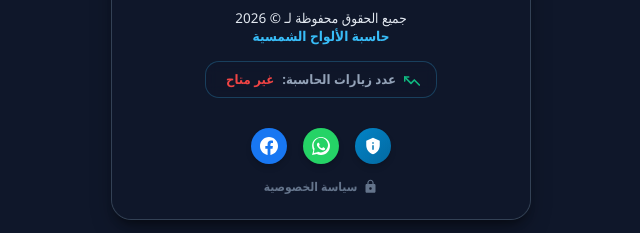
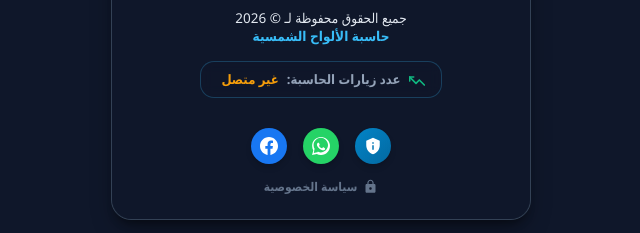
Before and after one commit to mazen-alawdhali/SolarToolsPro, a website: page www/index.html in a window 1280 px wide. Shown: the part 885-1118 px from the top of the page, 319-959 px from the left. Drawn offline with Linux system fonts and the light colour scheme; no server answers.

Commit message:
Add files via upload

```diff
--- a/www/index.html
+++ b/www/index.html
@@ -645,7 +645,7 @@
                 smartCalcBtn: "حاسبة الطاقة",
                 batteryCalcBtn: "مراقب البطارية", hoursUnit: "ساعة",
                 devBy: "جميع الحقوق محفوظة لـ",
-                authorName: "حاسبة الألواح الشمسية", visitsText: "عدد زيارات الحاسبة:", offlineText: "غير متصل", unavailableText: "غير متاح",
+                authorName: "حاسبة الألواح الشمسية", visitsText: "عدد زيارات الحاسبة:", offlineText: "غير متصل",
                 modalTitle: "تأكيد تصفير البيانات", modalDesc: "هل أنت متأكد من تصفير جميع القيم والمدخلات وإعادتها للحالة الافتراضية؟",
                 cancelBtn: "إلغاء", confirmBtn: "تأكيد التصفير",
                 privacyPolicy: "سياسة الخصوصية",
@@ -682,7 +682,7 @@
                 smartCalcBtn: "Solar Calculator",
                 batteryCalcBtn: "Battery Monitor", hoursUnit: "Hours",
                 devBy: "All rights reserved for",
-                authorName: "Solar Panels Calculator", visitsText: "Calculator Visits:", offlineText: "Offline", unavailableText: "Unavailable",
+                authorName: "Solar Panels Calculator", visitsText: "Calculator Visits:", offlineText: "Offline",
                 modalTitle: "Confirm Reset", modalDesc: "Are you sure you want to reset all input values to default?",
                 cancelBtn: "Cancel", confirmBtn: "Confirm Reset",
                 privacyPolicy: "Privacy Policy",
@@ -772,11 +772,13 @@
             const counterElement = document.getElementById('visitCount');
             if (!counterElement) return;
             const t = dict[currentLang];
+
             if (!navigator.onLine) {
                 counterElement.innerText = t.offlineText;
                 counterElement.style.color = '#f59e0b';
                 return;
             }
+
             try {
                 const response = await fetch('https://solar-calculator-pro.vercel.app/api/counter?app=panel_calculator', { method: 'POST' });
                 if (!response.ok) throw new Error();
@@ -785,10 +787,12 @@
                 if (val !== undefined) {
                     counterElement.innerText = Number(val).toLocaleString('en-US');
                     counterElement.style.color = '#10b981';
+                } else {
+                    throw new Error();
                 }
             } catch (error) {
-                counterElement.innerText = t.unavailableText;
-                counterElement.style.color = '#ef4444';
+                counterElement.innerText = t.offlineText;
+                counterElement.style.color = '#f59e0b';
             }
         }
 
@@ -1240,7 +1244,6 @@
                     });
                     return;
                 } catch (err) {
-                    // عند إلغاء المشاركة من المستخدم، يعود الشاشة بهدوء دون أي نوافذ منبثقة
                     return;
                 }
             }
```
